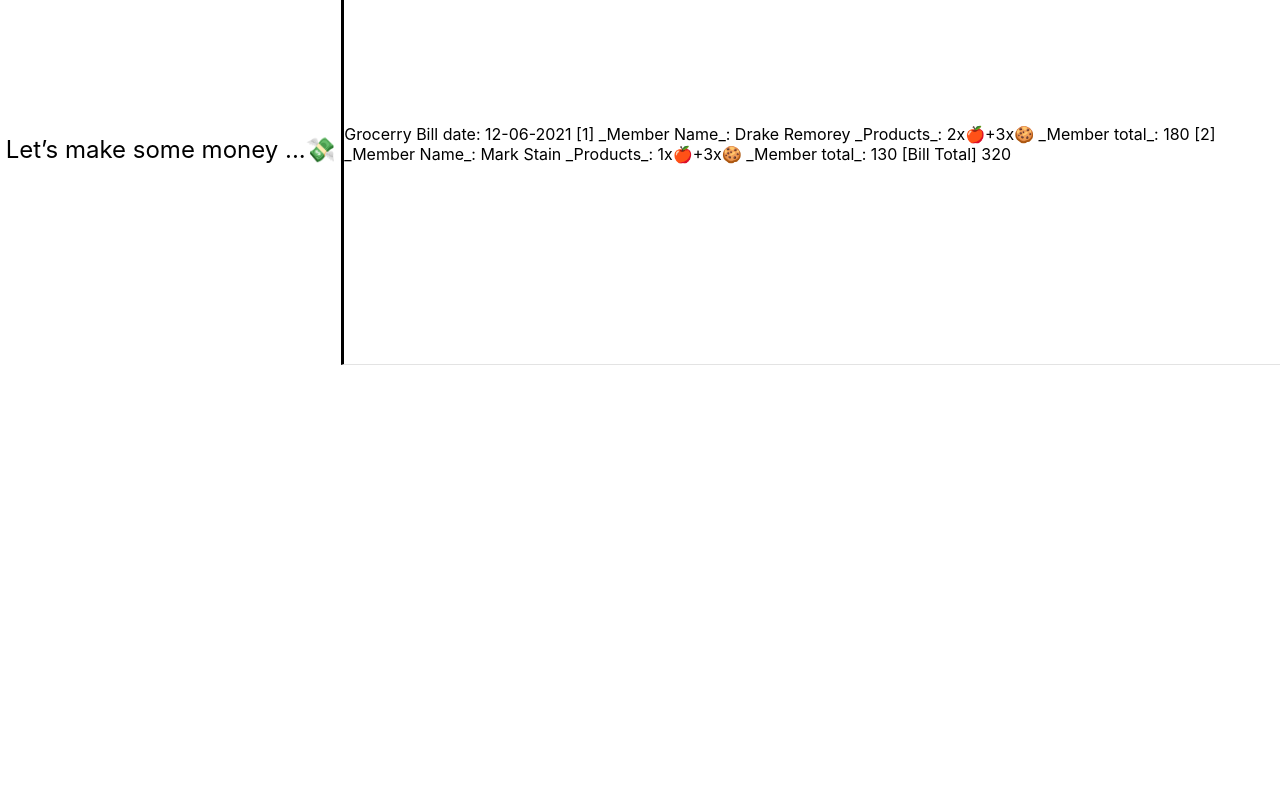
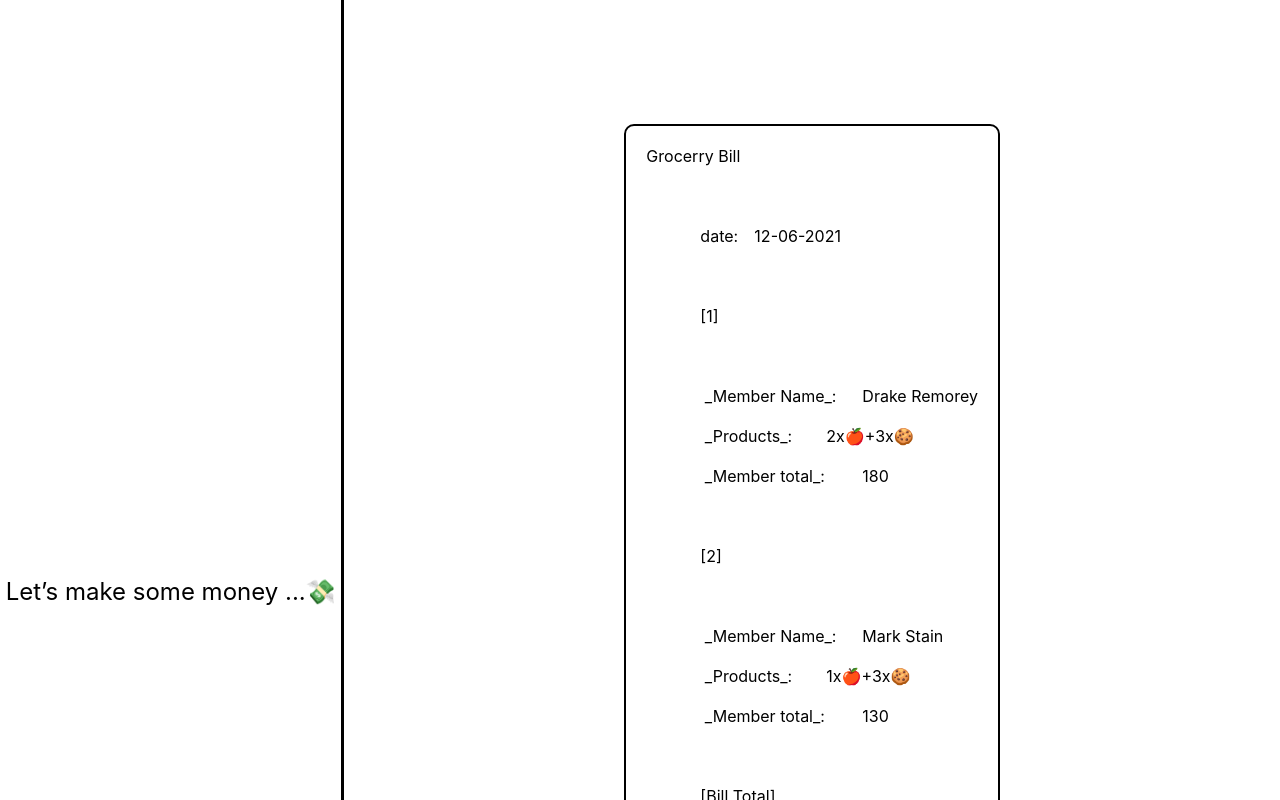
Before and after one commit to suvel/kannaku_sollu, a React (Create React App) app: page / in a window 1280 px wide. Shown: the part 2260-3060 px from the top of the page. Before the commit the page ends 2635 px from the top, so only its background shows below. Built offline with nearby package versions, Linux system fonts and the light colour scheme.

Commit message:
upated static ui

```diff
--- a/src/component/Step4.js
+++ b/src/component/Step4.js
@@ -1,6 +1,6 @@
-
+import './Step4.scss'
 const Step4 = () => {
-    return (<div>
+    return (<div className='bill-print'>
         {
             `Grocerry Bill\n
             \n
@@ -20,6 +20,12 @@ const Step4 = () => {
             \n
             [Bill Total]\n
             320
+            \n
+            products dictionary:
+            \n
+            \t[🍎]: Apple
+            \t[🍪]: Cookie
+
             `
         }
     </div>)
--- /dev/null
+++ b/src/component/Step4.scss
@@ -0,0 +1,6 @@
+.bill-print {
+  padding: 20px;
+  border: 2px solid;
+  border-radius: 10px;
+  white-space: break-spaces;
+}
```
